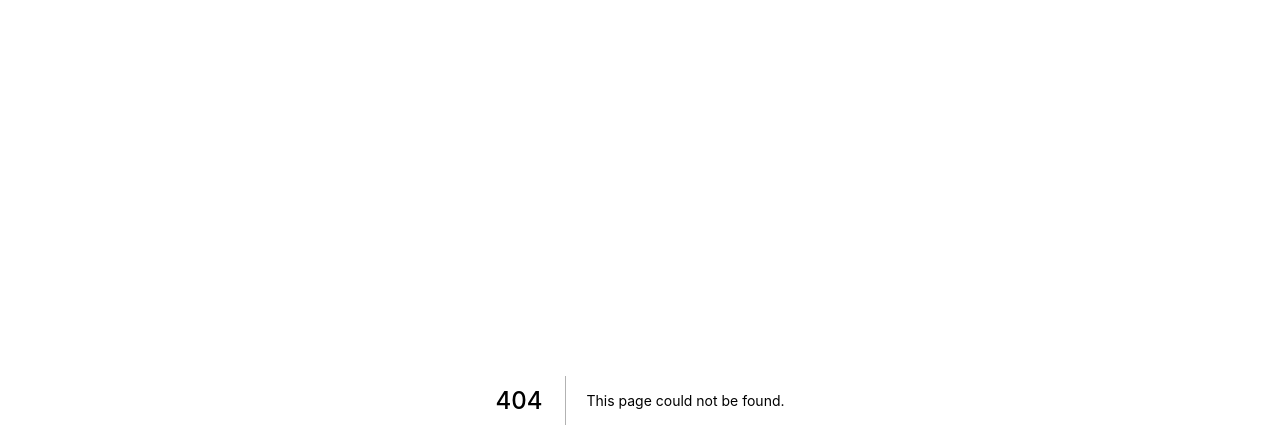
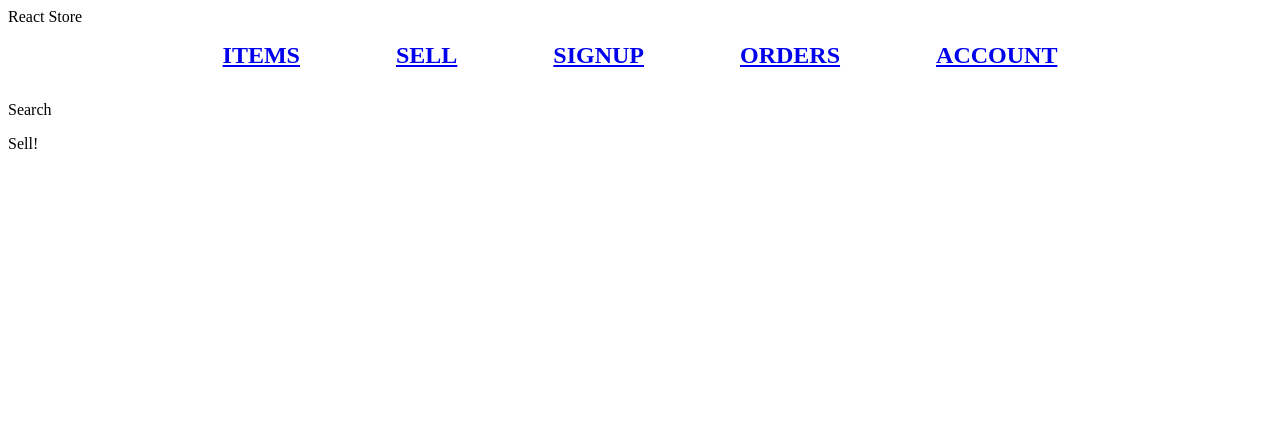
Before and after one commit to sldonoghue/react-nextjs-graphql, a Next.js app in the folder frontend/: page /sell in a window 1280 px wide. Before the commit this address had no page. Shown: the top 448 px of the page. Built offline with nearby package versions, Linux system fonts and the light colour scheme.

Commit message:
WIP - header and nav

```diff
--- /dev/null
+++ b/frontend/components/Header.js
@@ -0,0 +1,17 @@
+import Nav from "./Nav";
+
+export default function Header() {
+  return (
+    <header>
+      <div className="bar">
+
+          React Store
+
+        <Nav />
+      </div>
+      <div className="sub-bar">
+        <p>Search</p>
+      </div>
+    </header>
+  );
+}
--- /dev/null
+++ b/frontend/components/Nav.js
@@ -0,0 +1,24 @@
+import Link from 'next/link';
+import NavStyles from './styles/NavStyles';
+
+export default function Nav() {
+  return (
+    <NavStyles>
+      <Link href="/items">
+        Items
+      </Link>
+      <Link href="/sell">
+        Sell
+      </Link>
+      <Link href="/signup">
+        Signup
+      </Link>
+      <Link href="/orders">
+        Orders
+      </Link>
+      <Link href="/me">
+        Account
+      </Link>
+    </NavStyles>
+  );
+}
--- /dev/null
+++ b/frontend/components/Page.js
@@ -0,0 +1,16 @@
+import PropTypes from 'prop-types';
+
+import Header from './Header';
+
+export default function Page({ children }) {
+  return (
+    <div>
+      <Header />
+      {children}
+    </div>
+  );
+}
+
+Page.PropTypes = {
+  children: PropTypes.any,
+};
--- /dev/null
+++ b/frontend/pages/_app.js
@@ -0,0 +1,10 @@
+import Component from 'next/app';
+import Page from '../components/Page';
+
+export default function MyApp({ Component, pageProps }) {
+  return (
+    <Page>
+      <Component {...pageProps} />
+    </Page>
+  )
+}
--- /dev/null
+++ b/frontend/pages/_document.js
@@ -0,0 +1,20 @@
+import Document, { Html, Head, Main, NextScript } from 'next/document'
+
+export default class MyDocument extends Document {
+  // static async getInitialProps(ctx) {
+  //   const initialProps = await Document.getInitialProps(ctx)
+  //   return { ...initialProps }
+  // }
+
+  render() {
+    return (
+      <Html>
+        <Head />
+        <body>
+          <Main />
+          <NextScript />
+        </body>
+      </Html>
+    )
+  }
+}
--- a/frontend/pages/index.js
+++ b/frontend/pages/index.js
@@ -1,5 +1,3 @@
-import Page from "../components/Page";
-
 export default function IndexPage() {
   return (
       <h1>Home Page</h1>
--- /dev/null
+++ b/frontend/pages/sell.js
@@ -0,0 +1,7 @@
+export default function SellPage() {
+  return (
+    <div>
+      <p>Sell!</p>
+    </div>
+  );
+}
```
